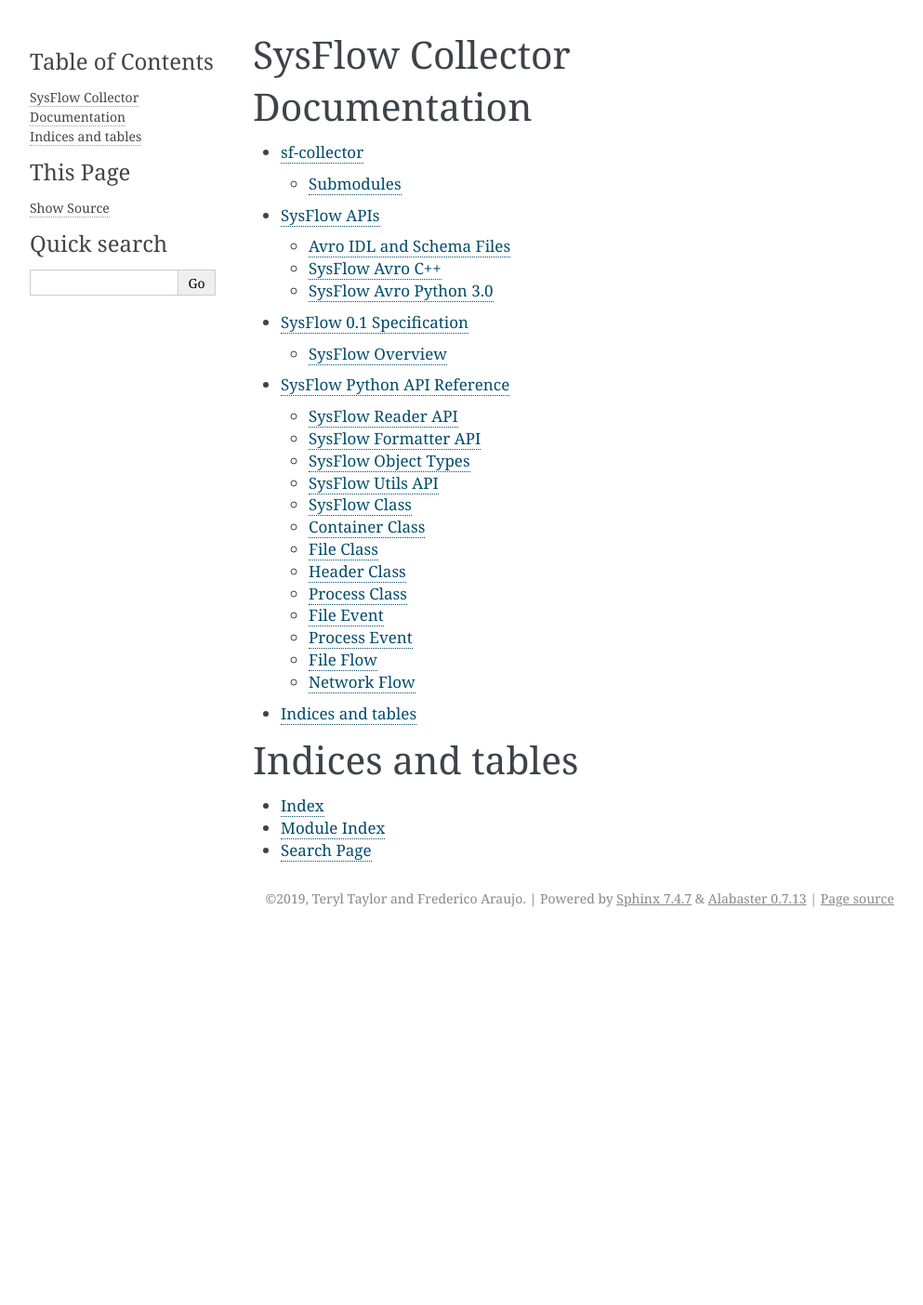
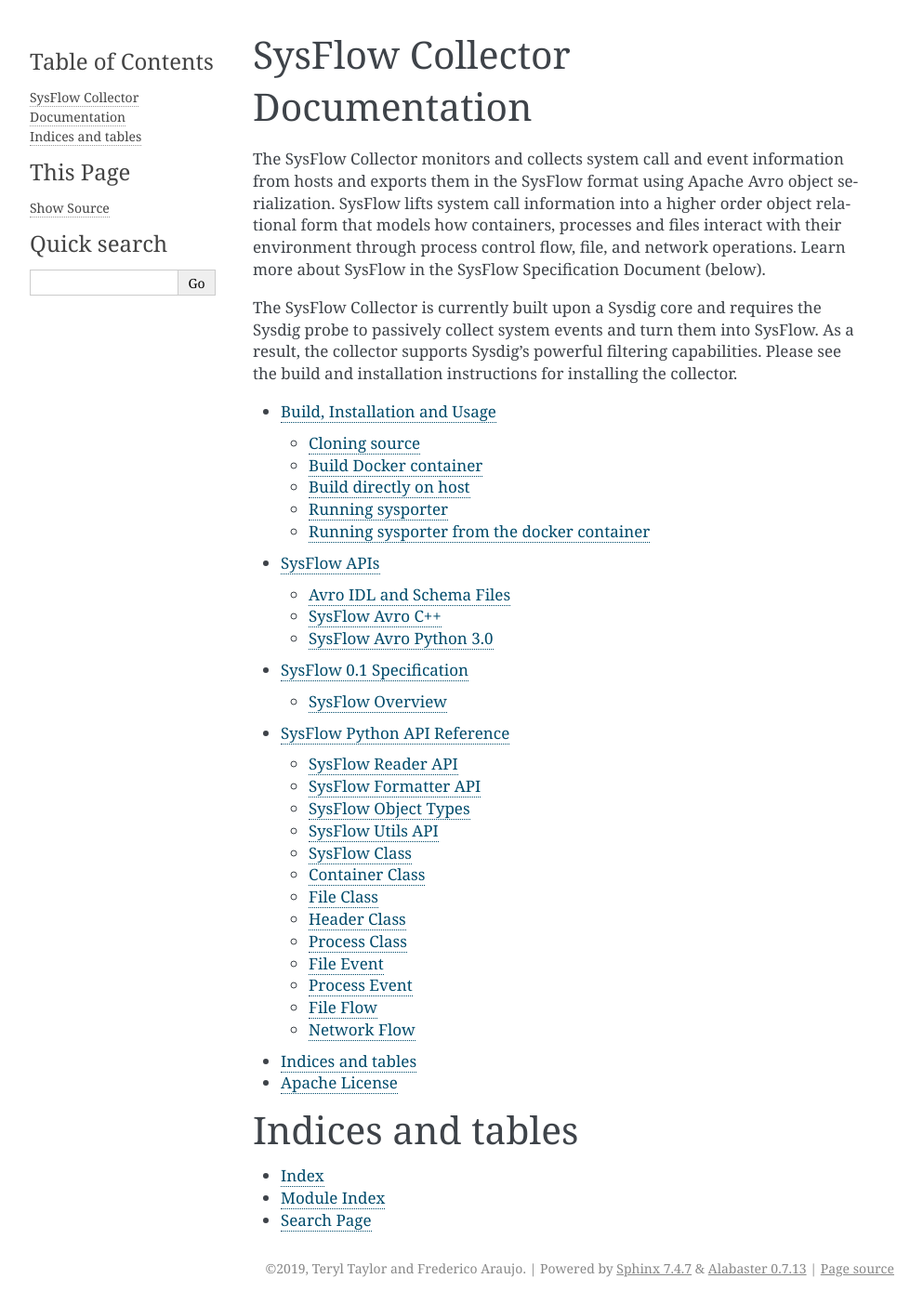
Before and after one commit to sysflow-telemetry/sf-collector, a Sphinx documentation site: the page built from docs/source/index.rst, in a window 1280 px wide. Shown: the whole page at 93% size, without its empty margins (148-1141 px from the left). Built offline with Sphinx 7.4.7, drawn with Linux system fonts in a browser that asks for light colours; before the commit the page ends 1006 px from its top, so only the background shows below that.

Commit message:
updated documentation

```diff
--- a/docs/source/build.rst
+++ b/docs/source/build.rst
@@ -1 +1 @@
-.. mdinclude:: ../../README.md
+.. mdinclude:: ../../BUILD.md
--- a/docs/source/index.rst
+++ b/docs/source/index.rst
@@ -1,5 +1,16 @@
 SysFlow Collector Documentation
 ========================================
+
+The SysFlow Collector monitors and collects system call and event information from hosts
+and exports them in the SysFlow format using Apache Avro object serialization.  SysFlow lifts
+system call information into a higher order object relational form that models how containers,
+processes and files interact with their environment through process control flow, file, and network
+operations.  Learn more about SysFlow in the SysFlow Specification Document (below).
+
+The SysFlow Collector is currently built upon a Sysdig core and requires the Sysdig probe to passively
+collect system events and turn them into SysFlow.  As a result, the collector supports Sysdig's powerful
+filtering capabilities.  Please see the build and installation instructions for installing the collector.
+
 
 .. toctree::
    :maxdepth: 2
@@ -8,6 +19,7 @@
    api
    spec
    python-api
+   license
 
 Indices and tables
 ==================
--- /dev/null
+++ b/docs/source/license.rst
@@ -0,0 +1,3 @@
+Apache License
+==============
+.. mdinclude:: ../../LICENSE.md
```
